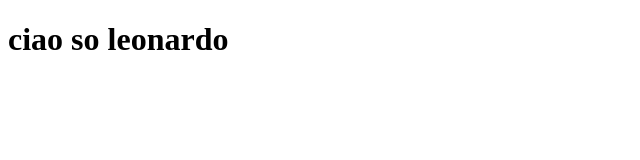
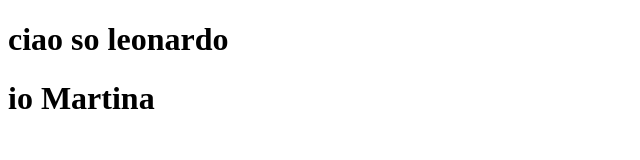
Before and after one commit to leonardopalluzzi/finta-repo, a plain HTML site: page index.html in a window 1280 px wide. Shown: the whole page, without its empty margins (0-640 px from the left). Drawn offline with Linux system fonts and the light colour scheme.

Commit message:
fix: update greeting text in index.html

```diff
--- a/index.html
+++ b/index.html
@@ -9,6 +9,7 @@
 
 <body>
     <h1>ciao so leonardo</h1>
+    <h1>io Martina</h1>
 </body>
 
 </html>
```
